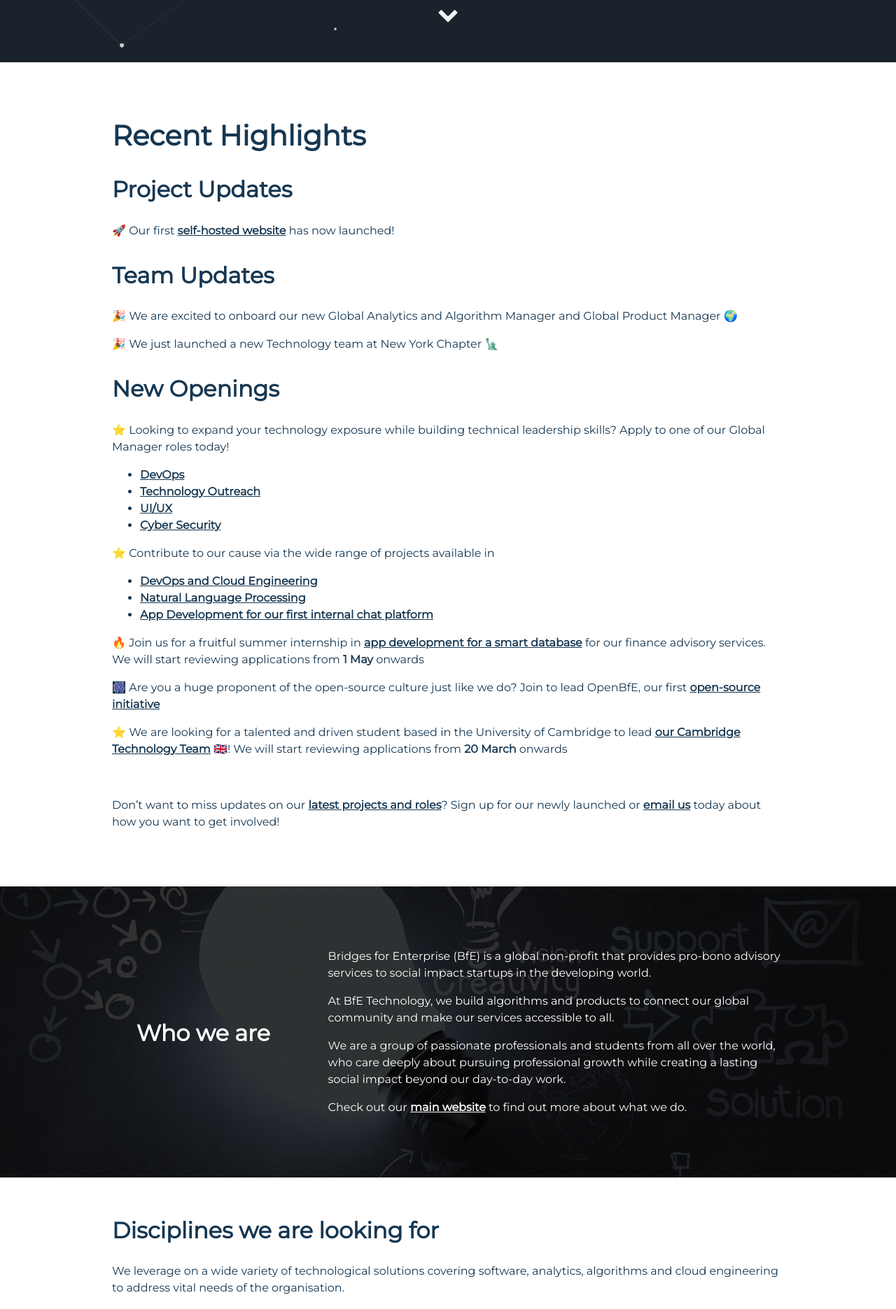
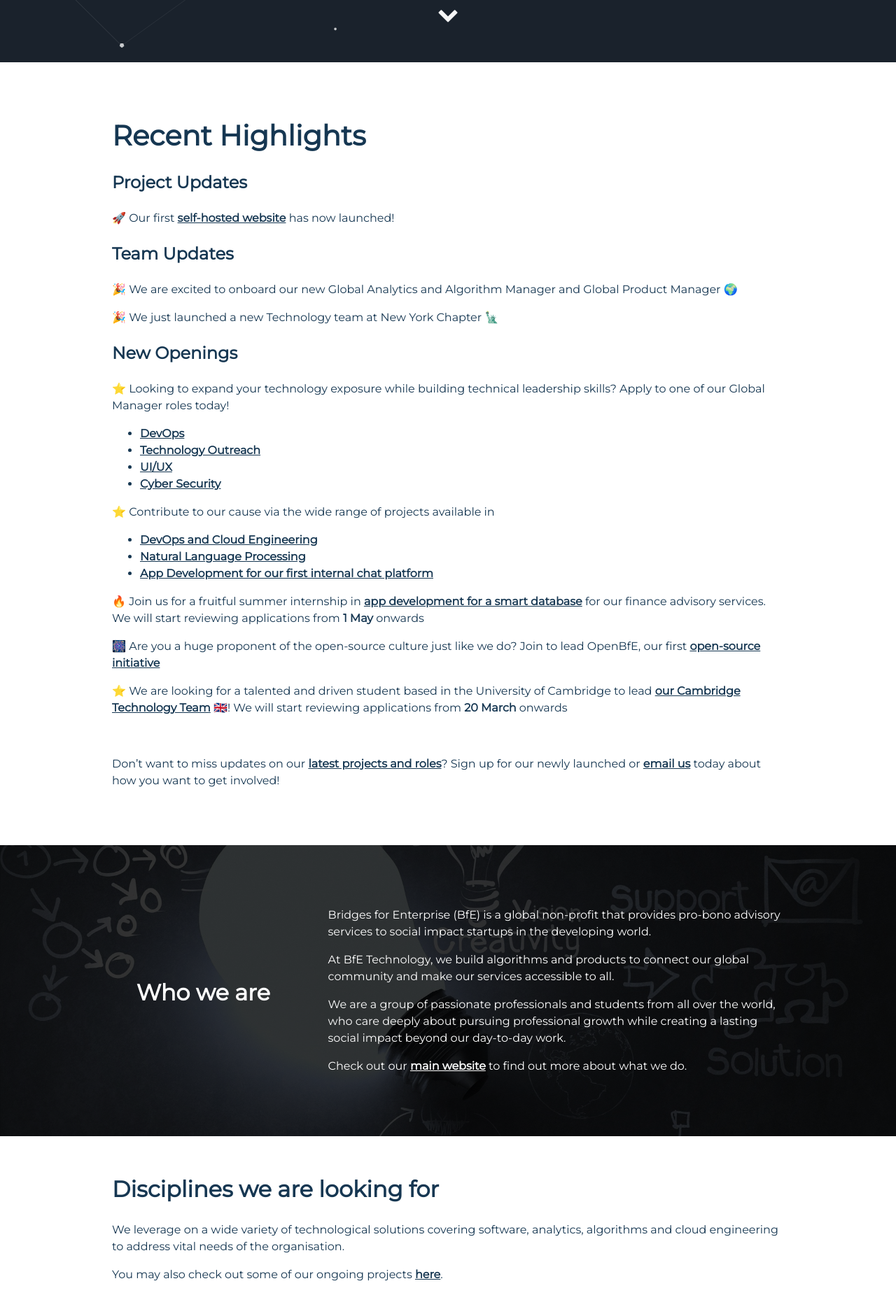
Before and after one commit to BfE-Technology/BfE-Technology.github.io, a Jekyll site: the page built from index.md, in a window 1280 px wide. Shown: the part 811-2682 px from the top of the page at 70% size. Built offline with Jekyll 4.4.1, drawn with Linux system fonts in a browser that asks for light colours; nearby versions of some CDN libraries.

```diff
--- a/index.md
+++ b/index.md
@@ -8,17 +8,17 @@ layout: default
 
 # Recent Highlights
 
-## Project Updates
+### Project Updates
 
 🚀 Our first <a href="https://www.bridgesforenterprise.com" target="_blank">self-hosted website</a> has now launched!
 
-## Team Updates
+### Team Updates
 
 🎉 We are excited to onboard our new Global Analytics and Algorithm Manager and Global Product Manager 🌍
 
 🎉 We just launched a new Technology team at New York Chapter 🗽
 
-## New Openings
+### New Openings
 
 ⭐ Looking to expand your technology exposure while building technical leadership skills? Apply to one of our Global Manager roles today!
 - <a href="https://opps.bridgesforenterprise.com/global/technology/DevOps-Project/" target="_blank">DevOps</a>
```
